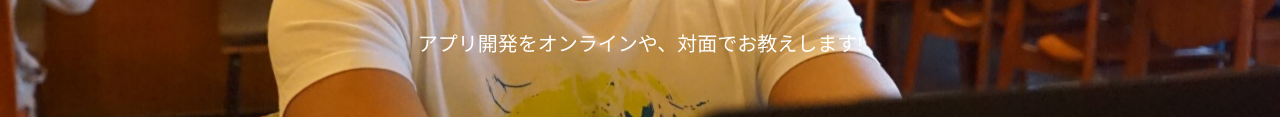
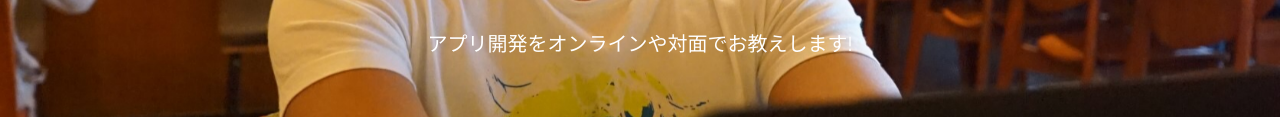
Before and after one commit to daisuke8929/PrgrammingSchool, a plain HTML site: page services.html in a window 1280 px wide. Shown: the part 513-630 px from the top of the page. Drawn offline with Linux system fonts and the light colour scheme; some packages are replaced by stand-ins of ours; a script that the page names is missing.

Commit message:
画像差し替え

```diff
--- a/services.html
+++ b/services.html
@@ -93,7 +93,7 @@
 		   			<div class="col-md-10 col-md-offset-1 text-center js-fullheight slider-text">
 		   				<div class="slider-text-inner">
 		   					<h2>プログラミング</br>スクール</h2>
-		   					<p class="fh5co-lead">アプリ開発をオンラインや、対面でお教えします!</p>
+		   					<p class="fh5co-lead">アプリ開発をオンラインや対面でお教えします!</p>
 		   				</div>
 		   			</div>
 		   		</div>
```
Also changed, not shown: images/slide_4.jpg.
